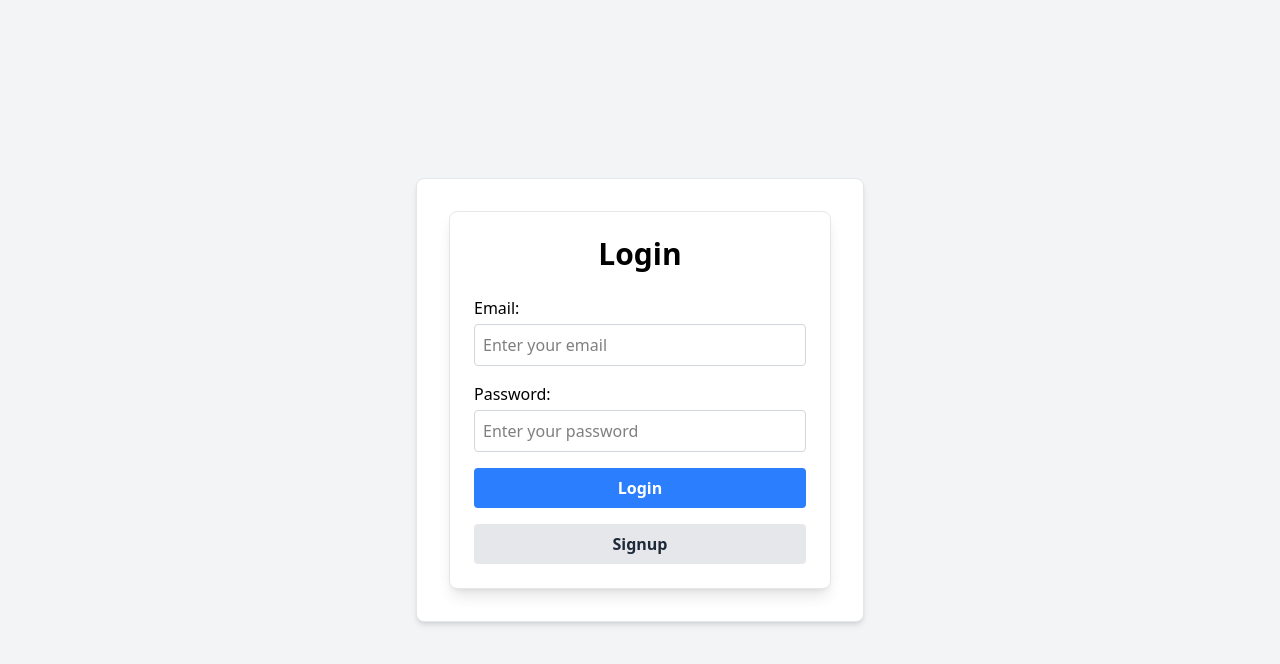
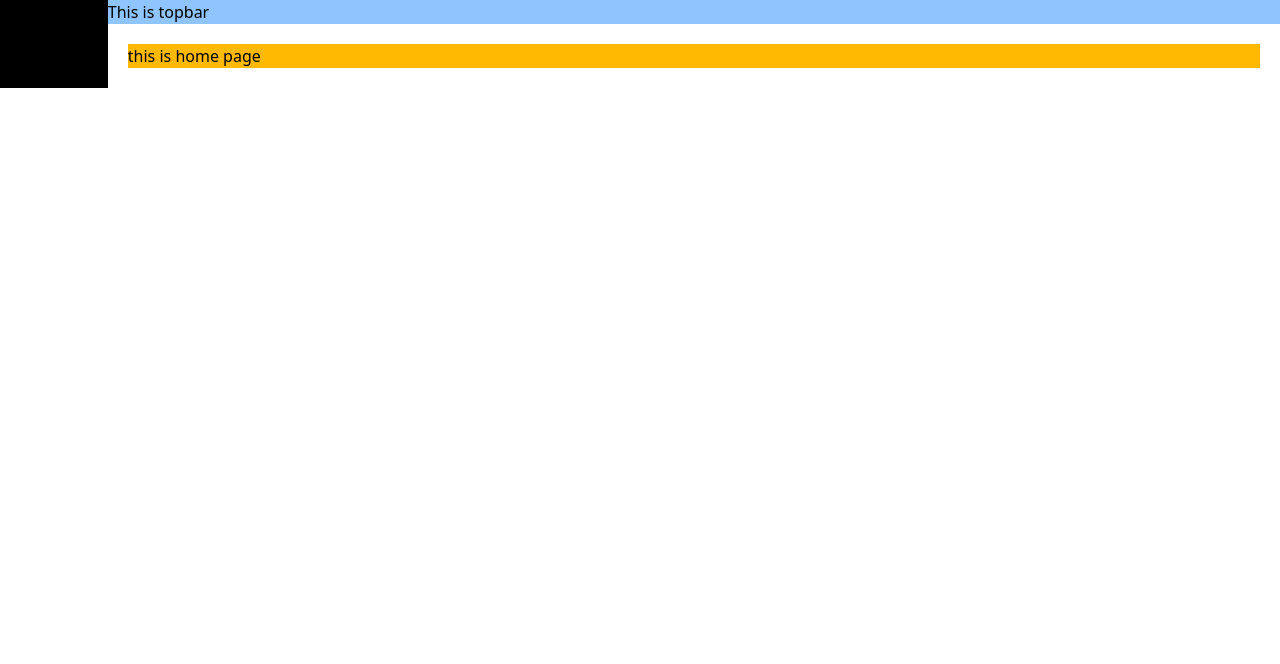
Before and after one commit to keshavchandel13/AI-Integrated-Web-Tool-for-Personalized-Study-Planning, a React (Vite) app in the folder Frontend/: page /home in a window 1280 px wide. Shown: the top 664 px of the page. Built offline with nearby package versions, Linux system fonts and the light colour scheme; no server answers.

Commit message:
layout defined for home page

```diff
--- a/Frontend/src/Api/Auth.js
+++ b/Frontend/src/Api/Auth.js
@@ -2,7 +2,7 @@ import axios from 'axios'
 const url = `${import.meta.env.VITE_BACKEND_URL}`
 export const login = async ({ email, password }) => {
     try {
-        const res = await axios.post(`${url}/login`,
+        const res = await axios.post(`${url}/api/auth/login`,
             { email, password },
             {
                 headers: { 'Content-Type': 'application/json' },
@@ -18,7 +18,7 @@ export const login = async ({ email, password }) => {
 
 export const signup = async ({ name, email, password }) => {
     try {
-        const res = await axios.post(`${URLSearchParams}/signup`,
+        const res = await axios.post(`${URLSearchParams}/api/auth/signup`,
             { name, email, password },
             {
                 headers: { 'Content-Type': 'application/json' },
--- a/Frontend/src/App.jsx
+++ b/Frontend/src/App.jsx
@@ -2,13 +2,14 @@ import React from 'react'
 import { useState } from 'react'
 import './App.css'
 import AuthPage from './Pages/AuthPage'
+import AppRoutes from './Routes/AppRoutes'
 
 function App() {
 
   return (
     <>
 
-        <AuthPage/>
+        <AppRoutes/>
 
     </>
   )
--- a/Frontend/src/Components/Auth/Login.jsx
+++ b/Frontend/src/Components/Auth/Login.jsx
@@ -11,8 +11,9 @@ export default function Auth({ setLogin }) {
     e.preventDefault()
     try {
       const res = await login({ email, password })
-      if (res.token) {
-        localStorage.setItem("token", res.token)
+      console.log(res)
+      if (res) {
+        // localStorage.setItem("token", res.token)
         localStorage.setItem("user", JSON.stringify(res.user))
         navigate('/home')
       }
--- a/Frontend/src/Components/Auth/Signup.jsx
+++ b/Frontend/src/Components/Auth/Signup.jsx
@@ -14,7 +14,7 @@ export default function Signup({ setLogin }) {
       const res = await signup({ name, email, password })
       if (res) {
         alert("Signup successful! Please login.")
-        navigate('/') // redirect to login page
+        navigate('/')
       }
     } catch (err) {
       console.error("Error in signup: ", err)
--- /dev/null
+++ b/Frontend/src/Components/common/Sidebar.jsx
@@ -0,0 +1,10 @@
+import React from 'react'
+
+export default function Sidebar() {
+  return (
+    <div className='bg-black'>
+        this is side bar
+
+    </div>
+  )
+}
--- /dev/null
+++ b/Frontend/src/Components/common/Topbar.jsx
@@ -0,0 +1,10 @@
+import React from 'react'
+
+export default function Topbar() {
+  return (
+    <div className='bg-blue-300'>
+        This is topbar
+
+    </div>
+  )
+}
--- /dev/null
+++ b/Frontend/src/Pages/HomePage.jsx
@@ -0,0 +1,10 @@
+import React from 'react'
+
+export default function HomePage() {
+  return (
+    <div className='bg-amber-400'>
+        this is home page
+
+    </div>
+  )
+}
--- /dev/null
+++ b/Frontend/src/Pages/Layout.jsx
@@ -0,0 +1,20 @@
+import React from 'react';
+import { Outlet } from 'react-router-dom';
+import Sidebar from '../Components/common/Sidebar';
+import Topbar from '../Components/common/Topbar';
+
+export default function Layout() {
+  return (
+    <div style={{ display: 'flex' }}>
+      <Sidebar />
+      <div style={{ flex: 1 }}>
+        {/* Topbar */}
+        <Topbar />
+        {/* Routed content */}
+        <div style={{ padding: '20px' }}>
+          <Outlet />
+        </div>
+      </div>
+    </div>
+  );
+}
--- /dev/null
+++ b/Frontend/src/Routes/AppRoutes.jsx
@@ -0,0 +1,19 @@
+import React from 'react'
+import { Route, Routes } from 'react-router-dom'
+import AuthPage from '../Pages/AuthPage'
+import HomePage from '../Pages/HomePage'
+import Layout from '../Pages/Layout'
+export default function AppRoutes() {
+    return (
+        <div>
+            <Routes>
+                <Route path="/" element={<AuthPage />} />
+                <Route element={<Layout />}>
+                    <Route path="/home" element={<HomePage />} />
+
+                </Route>
+            </Routes>
+
+        </div>
+    )
+}
```
Also changed, not shown: 2 other files (tests, documents, lock files or other folders).
